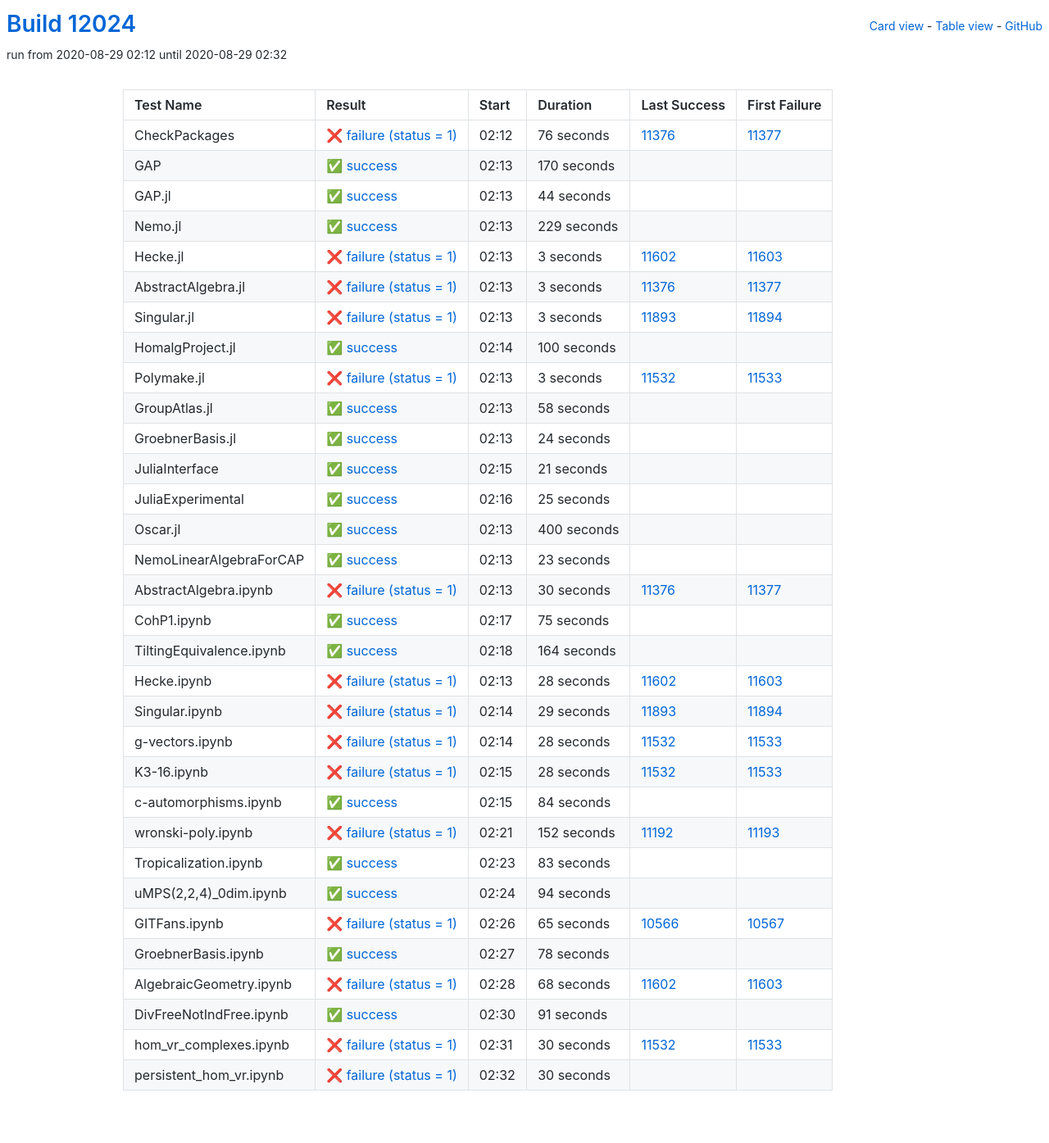
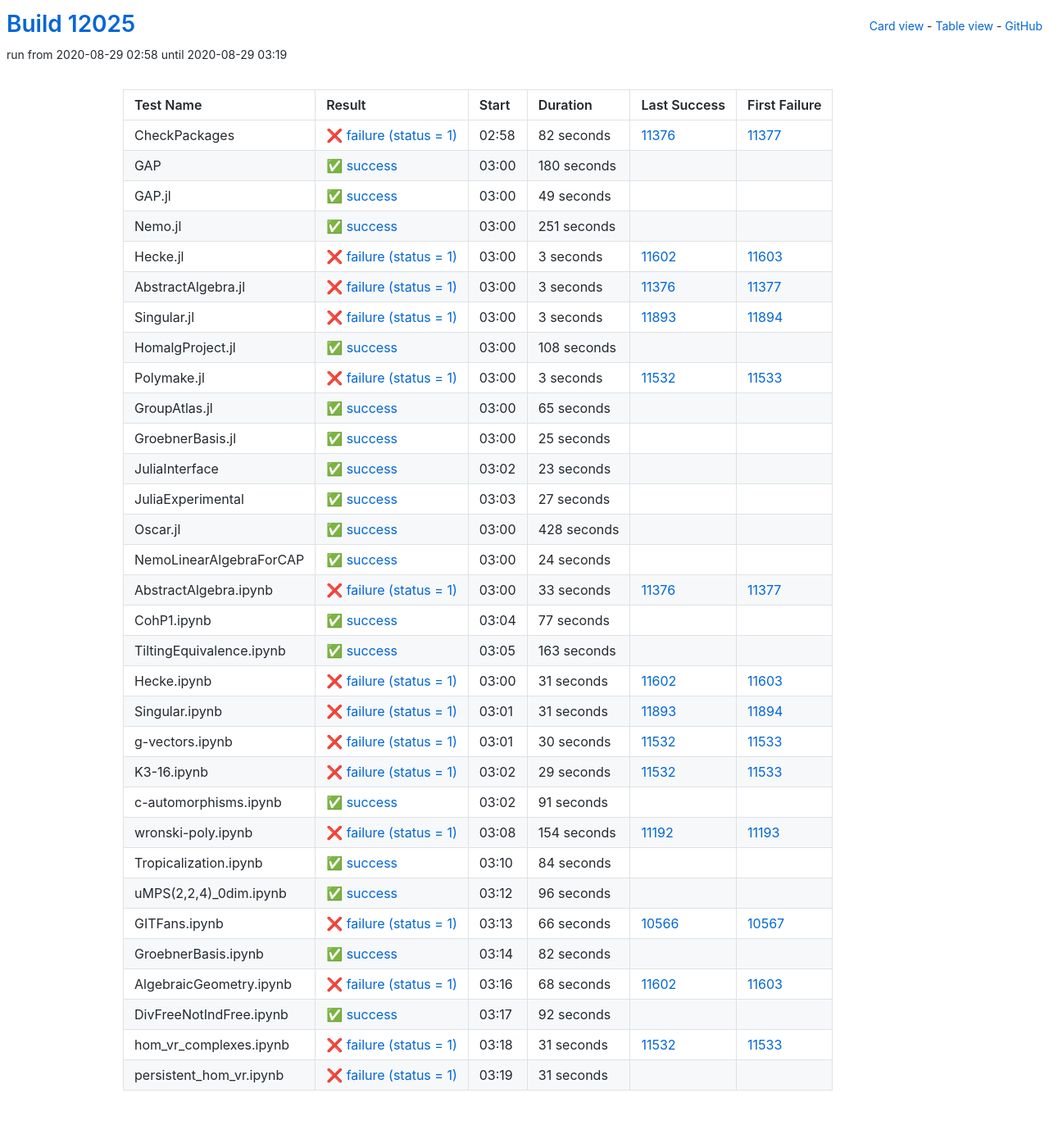
Before and after one commit to oscar-system/oscar-ci-status, a Jekyll site: the page built from table.html, in a window 1280 px wide. Shown: the whole page at 82% size. Built offline with Jekyll 4.4.1, drawn with Linux system fonts in a browser that asks for light colours.

Commit message:
Build #12025

```diff
--- a/_data/ci.yml
+++ b/_data/ci.yml
@@ -1,6 +1,6 @@
 ---
-build: 12024
-build_url: https://oscarci.mathematik.uni-kl.de/job/oscar/12024/
+build: 12025
+build_url: https://oscarci.mathematik.uni-kl.de/job/oscar/12025/
 job: oscar
 organization: oscar-system
 repo: oscar-ci-status
@@ -8,56 +8,56 @@
 tests:
 - name: CheckPackages
   id: checkpackages
-  log: https://oscarci.mathematik.uni-kl.de/job/oscar/12024/artifact/logs/build-12024/CheckPackages.log
-  start: 2020-08-29 02:12
+  log: https://oscarci.mathematik.uni-kl.de/job/oscar/12025/artifact/logs/build-12025/CheckPackages.log
+  start: 2020-08-29 02:58
   success: false
   exitcode: 1
   status: failure
-  duration: 76
+  duration: 82
   last_success: 11376
   last_success_url: https://oscarci.mathematik.uni-kl.de/job/oscar/11376/
   first_failure: 11377
   first_failure_url: https://oscarci.mathematik.uni-kl.de/job/oscar/11377/
 - name: GAP
   id: gap
-  log: https://oscarci.mathematik.uni-kl.de/job/oscar/12024/artifact/logs/build-12024/GAP.log
-  start: 2020-08-29 02:13
+  log: https://oscarci.mathematik.uni-kl.de/job/oscar/12025/artifact/logs/build-12025/GAP.log
+  start: 2020-08-29 03:00
   success: true
   exitcode: 0
   status: success
-  duration: 170
+  duration: 180
   last_success: false
   last_success_url:
   first_failure: false
   first_failure_url:
 - name: GAP.jl
   id: gap-jl
-  log: https://oscarci.mathematik.uni-kl.de/job/oscar/12024/artifact/logs/build-12024/GAP.jl.log
-  start: 2020-08-29 02:13
+  log: https://oscarci.mathematik.uni-kl.de/job/oscar/12025/artifact/logs/build-12025/GAP.jl.log
+  start: 2020-08-29 03:00
   success: true
   exitcode: 0
   status: success
-  duration: 44
+  duration: 49
   last_success: false
   last_success_url:
   first_failure: false
   first_failure_url:
 - name: Nemo.jl
   id: nemo-jl
-  log: https://oscarci.mathematik.uni-kl.de/job/oscar/12024/artifact/logs/build-12024/Nemo.jl.log
-  start: 2020-08-29 02:13
+  log: https://oscarci.mathematik.uni-kl.de/job/oscar/12025/artifact/logs/build-12025/Nemo.jl.log
+  start: 2020-08-29 03:00
   success: true
   exitcode: 0
   status: success
-  duration: 229
+  duration: 251
   last_success: false
   last_success_url:
   first_failure: false
   first_failure_url:
 - name: Hecke.jl
   id: hecke-jl
-  log: https://oscarci.mathematik.uni-kl.de/job/oscar/12024/artifact/logs/build-12024/Hecke.jl.log
-  start: 2020-08-29 02:13
+  log: https://oscarci.mathematik.uni-kl.de/job/oscar/12025/artifact/logs/build-12025/Hecke.jl.log
+  start: 2020-08-29 03:00
   success: false
   exitcode: 1
   status: failure
@@ -68,8 +68,8 @@
   first_failure_url: https://oscarci.mathematik.uni-kl.de/job/oscar/11603/
 - name: AbstractAlgebra.jl
   id: abstractalgebra-jl
-  log: https://oscarci.mathematik.uni-kl.de/job/oscar/12024/artifact/logs/build-12024/AbstractAlgebra.jl.log
-  start: 2020-08-29 02:13
+  log: https://oscarci.mathematik.uni-kl.de/job/oscar/12025/artifact/logs/build-12025/AbstractAlgebra.jl.log
+  start: 2020-08-29 03:00
   success: false
   exitcode: 1
   status: failure
@@ -80,8 +80,8 @@
   first_failure_url: https://oscarci.mathematik.uni-kl.de/job/oscar/11377/
 - name: Singular.jl
   id: singular-jl
-  log: https://oscarci.mathematik.uni-kl.de/job/oscar/12024/artifact/logs/build-12024/Singular.jl.log
-  start: 2020-08-29 02:13
+  log: https://oscarci.mathematik.uni-kl.de/job/oscar/12025/artifact/logs/build-12025/Singular.jl.log
+  start: 2020-08-29 03:00
   success: false
   exitcode: 1
   status: failure
@@ -92,20 +92,20 @@
   first_failure_url: https://oscarci.mathematik.uni-kl.de/job/oscar/11894/
 - name: HomalgProject.jl
   id: homalgproject-jl
-  log: https://oscarci.mathematik.uni-kl.de/job/oscar/12024/artifact/logs/build-12024/HomalgProject.jl.log
-  start: 2020-08-29 02:14
+  log: https://oscarci.mathematik.uni-kl.de/job/oscar/12025/artifact/logs/build-12025/HomalgProject.jl.log
+  start: 2020-08-29 03:00
   success: true
   exitcode: 0
   status: success
-  duration: 100
+  duration: 108
   last_success: false
   last_success_url:
   first_failure: false
   first_failure_url:
 - name: Polymake.jl
   id: polymake-jl
-  log: https://oscarci.mathematik.uni-kl.de/job/oscar/12024/artifact/logs/build-12024/Polymake.jl.log
-  start: 2020-08-29 02:13
+  log: https://oscarci.mathematik.uni-kl.de/job/oscar/12025/artifact/logs/build-12025/Polymake.jl.log
+  start: 2020-08-29 03:00
   success: false
   exitcode: 1
   status: failure
@@ -116,20 +116,68 @@
   first_failure_url: https://oscarci.mathematik.uni-kl.de/job/oscar/11533/
 - name: GroupAtlas.jl
   id: groupatlas-jl
-  log: https://oscarci.mathematik.uni-kl.de/job/oscar/12024/artifact/logs/build-12024/GroupAtlas.jl.log
-  start: 2020-08-29 02:13
+  log: https://oscarci.mathematik.uni-kl.de/job/oscar/12025/artifact/logs/build-12025/GroupAtlas.jl.log
+  start: 2020-08-29 03:00
   success: true
   exitcode: 0
   status: success
-  duration: 58
+  duration: 65
   last_success: false
   last_success_url:
   first_failure: false
   first_failure_url:
 - name: GroebnerBasis.jl
   id: groebnerbasis-jl
-  log: https://oscarci.mathematik.uni-kl.de/job/oscar/12024/artifact/logs/build-12024/GroebnerBasis.jl.log
-  start: 2020-08-29 02:13
+  log: https://oscarci.mathematik.uni-kl.de/job/oscar/12025/artifact/logs/build-12025/GroebnerBasis.jl.log
+  start: 2020-08-29 03:00
+  success: true
+  exitcode: 0
+  status: success
+  duration: 25
+  last_success: false
+  last_success_url:
+  first_failure: false
+  first_failure_url:
+- name: JuliaInterface
+  id: juliainterface
+  log: https://oscarci.mathematik.uni-kl.de/job/oscar/12025/artifact/logs/build-12025/JuliaInterface.log
+  start: 2020-08-29 03:02
+  success: true
+  exitcode: 0
+  status: success
+  duration: 23
+  last_success: false
+  last_success_url:
+  first_failure: false
+  first_failure_url:
+- name: JuliaExperimental
+  id: juliaexperimental
+  log: https://oscarci.mathematik.uni-kl.de/job/oscar/12025/artifact/logs/build-12025/JuliaExperimental.log
+  start: 2020-08-29 03:03
+  success: true
+  exitcode: 0
+  status: success
+  duration: 27
+  last_success: false
+  last_success_url:
+  first_failure: false
+  first_failure_url:
+- name: Oscar.jl
+  id: oscar-jl
+  log: https://oscarci.mathematik.uni-kl.de/job/oscar/12025/artifact/logs/build-12025/Oscar.jl.log
+  start: 2020-08-29 03:00
+  success: true
+  exitcode: 0
+  status: success
+  duration: 428
+  last_success: false
+  last_success_url:
+  first_failure: false
+  first_failure_url:
+- name: NemoLinearAlgebraForCAP
+  id: nemolinearalgebraforcap
+  log: https://oscarci.mathematik.uni-kl.de/job/oscar/12025/artifact/logs/build-12025/NemoLinearAlgebraForCAP.log
+  start: 2020-08-29 03:00
   success: true
   exitcode: 0
   status: success
@@ -138,142 +186,118 @@
   last_success_url:
   first_failure: false
   first_failure_url:
-- name: JuliaInterface
-  id: juliainterface
-  log: https://oscarci.mathematik.uni-kl.de/job/oscar/12024/artifact/logs/build-12024/JuliaInterface.log
-  start: 2020-08-29 02:15
-  success: true
-  exitcode: 0
-  status: success
-  duration: 21
-  last_success: false
-  last_success_url:
-  first_failure: false
-  first_failure_url:
-- name: JuliaExperimental
-  id: juliaexperimental
-  log: https://oscarci.mathematik.uni-kl.de/job/oscar/12024/artifact/logs/build-12024/JuliaExperimental.log
-  start: 2020-08-29 02:16
-  success: true
-  exitcode: 0
-  status: success
-  duration: 25
-  last_success: false
-  last_success_url:
-  first_failure: false
-  first_failure_url:
-- name: Oscar.jl
-  id: oscar-jl
-  log: https://oscarci.mathematik.uni-kl.de/job/oscar/12024/artifact/logs/build-12024/Oscar.jl.log
-  start: 2020-08-29 02:13
-  success: true
-  exitcode: 0
-  status: success
-  duration: 400
-  last_success: false
-  last_success_url:
-  first_failure: false
-  first_failure_url:
-- name: NemoLinearAlgebraForCAP
-  id: nemolinearalgebraforcap
-  log: https://oscarci.mathematik.uni-kl.de/job/oscar/12024/artifact/logs/build-12024/NemoLinearAlgebraForCAP.log
-  start: 2020-08-29 02:13
-  success: true
-  exitcode: 0
-  status: success
-  duration: 23
-  last_success: false
-  last_success_url:
-  first_failure: false
-  first_failure_url:
 - name: AbstractAlgebra.ipynb
   id: abstractalgebra-ipynb
-  log: https://oscarci.mathematik.uni-kl.de/job/oscar/12024/artifact/logs/build-12024/AbstractAlgebra.ipynb.log
-  start: 2020-08-29 02:13
+  log: https://oscarci.mathematik.uni-kl.de/job/oscar/12025/artifact/logs/build-12025/AbstractAlgebra.ipynb.log
+  start: 2020-08-29 03:00
   success: false
   exitcode: 1
   status: failure
-  duration: 30
+  duration: 33
   last_success: 11376
   last_success_url: https://oscarci.mathematik.uni-kl.de/job/oscar/11376/
   first_failure: 11377
   first_failure_url: https://oscarci.mathematik.uni-kl.de/job/oscar/11377/
 - name: CohP1.ipynb
   id: cohp1-ipynb
-  log: https://oscarci.mathematik.uni-kl.de/job/oscar/12024/artifact/logs/build-12024/CohP1.ipynb.log
-  start: 2020-08-29 02:17
+  log: https://oscarci.mathematik.uni-kl.de/job/oscar/12025/artifact/logs/build-12025/CohP1.ipynb.log
+  start: 2020-08-29 03:04
   success: true
   exitcode: 0
   status: success
-  duration: 75
+  duration: 77
   last_success: false
   last_success_url:
   first_failure: false
   first_failure_url:
 - name: TiltingEquivalence.ipynb
   id: tiltingequivalence-ipynb
-  log: https://oscarci.mathematik.uni-kl.de/job/oscar/12024/artifact/logs/build-12024/TiltingEquivalence.ipynb.log
-  start: 2020-08-29 02:18
+  log: https://oscarci.mathematik.uni-kl.de/job/oscar/12025/artifact/logs/build-12025/TiltingEquivalence.ipynb.log
+  start: 2020-08-29 03:05
   success: true
   exitcode: 0
   status: success
-  duration: 164
+  duration: 163
   last_success: false
   last_success_url:
   first_failure: false
   first_failure_url:
 - name: Hecke.ipynb
   id: hecke-ipynb
-  log: https://oscarci.mathematik.uni-kl.de/job/oscar/12024/artifact/logs/build-12024/Hecke.ipynb.log
-  start: 2020-08-29 02:13
+  log: https://oscarci.mathematik.uni-kl.de/job/oscar/12025/artifact/logs/build-12025/Hecke.ipynb.log
+  start: 2020-08-29 03:00
   success: false
   exitcode: 1
   status: failure
-  duration: 28
+  duration: 31
   last_success: 11602
   last_success_url: https://oscarci.mathematik.uni-kl.de/job/oscar/11602/
   first_failure: 11603
   first_failure_url: https://oscarci.mathematik.uni-kl.de/job/oscar/11603/
 - name: Singular.ipynb
   id: singular-ipynb
-  log: https://oscarci.mathematik.uni-kl.de/job/oscar/12024/artifact/logs/build-12024/Singular.ipynb.log
-  start: 2020-08-29 02:14
+  log: https://oscarci.mathematik.uni-kl.de/job/oscar/12025/artifact/logs/build-12025/Singular.ipynb.log
+  start: 2020-08-29 03:01
   success: false
   exitcode: 1
   status: failure
-  duration: 29
+  duration: 31
   last_success: 11893
   last_success_url: https://oscarci.mathematik.uni-kl.de/job/oscar/11893/
   first_failure: 11894
   first_failure_url: https://oscarci.mathematik.uni-kl.de/job/oscar/11894/
 - name: g-vectors.ipynb
   id: g-vectors-ipynb
-  log: https://oscarci.mathematik.uni-kl.de/job/oscar/12024/artifact/logs/build-12024/g-vectors.ipynb.log
-  start: 2020-08-29 02:14
+  log: https://oscarci.mathematik.uni-kl.de/job/oscar/12025/artifact/logs/build-12025/g-vectors.ipynb.log
+  start: 2020-08-29 03:01
   success: false
   exitcode: 1
   status: failure
-  duration: 28
+  duration: 30
   last_success: 11532
   last_success_url: https://oscarci.mathematik.uni-kl.de/job/oscar/11532/
   first_failure: 11533
   first_failure_url: https://oscarci.mathematik.uni-kl.de/job/oscar/11533/
 - name: K3-16.ipynb
   id: k3-16-ipynb
-  log: https://oscarci.mathematik.uni-kl.de/job/oscar/12024/artifact/logs/build-12024/K3-16.ipynb.log
-  start: 2020-08-29 02:15
+  log: https://oscarci.mathematik.uni-kl.de/job/oscar/12025/artifact/logs/build-12025/K3-16.ipynb.log
+  start: 2020-08-29 03:02
   success: false
   exitcode: 1
   status: failure
-  duration: 28
+  duration: 29
   last_success: 11532
   last_success_url: https://oscarci.mathematik.uni-kl.de/job/oscar/11532/
   first_failure: 11533
   first_failure_url: https://oscarci.mathematik.uni-kl.de/job/oscar/11533/
 - name: c-automorphisms.ipynb
   id: c-automorphisms-ipynb
-  log: https://oscarci.mathematik.uni-kl.de/job/oscar/12024/artifact/logs/build-12024/c-automorphisms.ipynb.log
-  start: 2020-08-29 02:15
+  log: https://oscarci.mathematik.uni-kl.de/job/oscar/12025/artifact/logs/build-12025/c-automorphisms.ipynb.log
+  start: 2020-08-29 03:02
+  success: true
+  exitcode: 0
+  status: success
+  duration: 91
+  last_success: false
+  last_success_url:
+  first_failure: false
+  first_failure_url:
+- name: wronski-poly.ipynb
+  id: wronski-poly-ipynb
+  log: https://oscarci.mathematik.uni-kl.de/job/oscar/12025/artifact/logs/build-12025/wronski-poly.ipynb.log
+  start: 2020-08-29 03:08
+  success: false
+  exitcode: 1
+  status: failure
+  duration: 154
+  last_success: 11192
+  last_success_url: https://oscarci.mathematik.uni-kl.de/job/oscar/11192/
+  first_failure: 11193
+  first_failure_url: https://oscarci.mathematik.uni-kl.de/job/oscar/11193/
+- name: Tropicalization.ipynb
+  id: tropicalization-ipynb
+  log: https://oscarci.mathematik.uni-kl.de/job/oscar/12025/artifact/logs/build-12025/Tropicalization.ipynb.log
+  start: 2020-08-29 03:10
   success: true
   exitcode: 0
   status: success
@@ -282,70 +306,46 @@
   last_success_url:
   first_failure: false
   first_failure_url:
-- name: wronski-poly.ipynb
-  id: wronski-poly-ipynb
-  log: https://oscarci.mathematik.uni-kl.de/job/oscar/12024/artifact/logs/build-12024/wronski-poly.ipynb.log
-  start: 2020-08-29 02:21
-  success: false
-  exitcode: 1
-  status: failure
-  duration: 152
-  last_success: 11192
-  last_success_url: https://oscarci.mathematik.uni-kl.de/job/oscar/11192/
-  first_failure: 11193
-  first_failure_url: https://oscarci.mathematik.uni-kl.de/job/oscar/11193/
-- name: Tropicalization.ipynb
-  id: tropicalization-ipynb
-  log: https://oscarci.mathematik.uni-kl.de/job/oscar/12024/artifact/logs/build-12024/Tropicalization.ipynb.log
-  start: 2020-08-29 02:23
+- name: uMPS(2,2,4)_0dim.ipynb
+  id: umps-2-2-4-0dim-ipynb
+  log: https://oscarci.mathematik.uni-kl.de/job/oscar/12025/artifact/logs/build-12025/uMPS-2-2-4-_0dim.ipynb.log
+  start: 2020-08-29 03:12
   success: true
   exitcode: 0
   status: success
-  duration: 83
-  last_success: false
-  last_success_url:
-  first_failure: false
-  first_failure_url:
-- name: uMPS(2,2,4)_0dim.ipynb
-  id: umps-2-2-4-0dim-ipynb
-  log: https://oscarci.mathematik.uni-kl.de/job/oscar/12024/artifact/logs/build-12024/uMPS-2-2-4-_0dim.ipynb.log
-  start: 2020-08-29 02:24
-  success: true
-  exitcode: 0
-  status: success
-  duration: 94
+  duration: 96
   last_success: false
   last_success_url:
   first_failure: false
   first_failure_url:
 - name: GITFans.ipynb
   id: gitfans-ipynb
-  log: https://oscarci.mathematik.uni-kl.de/job/oscar/12024/artifact/logs/build-12024/GITFans.ipynb.log
-  start: 2020-08-29 02:26
+  log: https://oscarci.mathematik.uni-kl.de/job/oscar/12025/artifact/logs/build-12025/GITFans.ipynb.log
+  start: 2020-08-29 03:13
   success: false
   exitcode: 1
   status: failure
-  duration: 65
+  duration: 66
   last_success: 10566
   last_success_url: https://oscarci.mathematik.uni-kl.de/job/oscar/10566/
   first_failure: 10567
   first_failure_url: https://oscarci.mathematik.uni-kl.de/job/oscar/10567/
 - name: GroebnerBasis.ipynb
   id: groebnerbasis-ipynb
-  log: https://oscarci.mathematik.uni-kl.de/job/oscar/12024/artifact/logs/build-12024/GroebnerBasis.ipynb.log
-  start: 2020-08-29 02:27
+  log: https://oscarci.mathematik.uni-kl.de/job/oscar/12025/artifact/logs/build-12025/GroebnerBasis.ipynb.log
+  start: 2020-08-29 03:14
   success: true
   exitcode: 0
   status: success
-  duration: 78
+  duration: 82
   last_success: false
   last_success_url:
   first_failure: false
   first_failure_url:
 - name: AlgebraicGeometry.ipynb
   id: algebraicgeometry-ipynb
-  log: https://oscarci.mathematik.uni-kl.de/job/oscar/12024/artifact/logs/build-12024/AlgebraicGeometry.ipynb.log
-  start: 2020-08-29 02:28
+  log: https://oscarci.mathematik.uni-kl.de/job/oscar/12025/artifact/logs/build-12025/AlgebraicGeometry.ipynb.log
+  start: 2020-08-29 03:16
   success: false
   exitcode: 1
   status: failure
@@ -356,36 +356,36 @@
   first_failure_url: https://oscarci.mathematik.uni-kl.de/job/oscar/11603/
 - name: DivFreeNotIndFree.ipynb
   id: divfreenotindfree-ipynb
-  log: https://oscarci.mathematik.uni-kl.de/job/oscar/12024/artifact/logs/build-12024/DivFreeNotIndFree.ipynb.log
-  start: 2020-08-29 02:30
+  log: https://oscarci.mathematik.uni-kl.de/job/oscar/12025/artifact/logs/build-12025/DivFreeNotIndFree.ipynb.log
+  start: 2020-08-29 03:17
   success: true
   exitcode: 0
   status: success
-  duration: 91
+  duration: 92
   last_success: false
   last_success_url:
   first_failure: false
   first_failure_url:
 - name: hom_vr_complexes.ipynb
   id: hom-vr-complexes-ipynb
-  log: https://oscarci.mathematik.uni-kl.de/job/oscar/12024/artifact/logs/build-12024/hom_vr_complexes.ipynb.log
-  start: 2020-08-29 02:31
+  log: https://oscarci.mathematik.uni-kl.de/job/oscar/12025/artifact/logs/build-12025/hom_vr_complexes.ipynb.log
+  start: 2020-08-29 03:18
   success: false
   exitcode: 1
   status: failure
-  duration: 30
+  duration: 31
   last_success: 11532
   last_success_url: https://oscarci.mathematik.uni-kl.de/job/oscar/11532/
   first_failure: 11533
   first_failure_url: https://oscarci.mathematik.uni-kl.de/job/oscar/11533/
 - name: persistent_hom_vr.ipynb
   id: persistent-hom-vr-ipynb
-  log: https://oscarci.mathematik.uni-kl.de/job/oscar/12024/artifact/logs/build-12024/persistent_hom_vr.ipynb.log
-  start: 2020-08-29 02:32
+  log: https://oscarci.mathematik.uni-kl.de/job/oscar/12025/artifact/logs/build-12025/persistent_hom_vr.ipynb.log
+  start: 2020-08-29 03:19
   success: false
   exitcode: 1
   status: failure
-  duration: 30
+  duration: 31
   last_success: false
   last_success_url:
   first_failure: false
```
Also changed, not shown: README.md.
